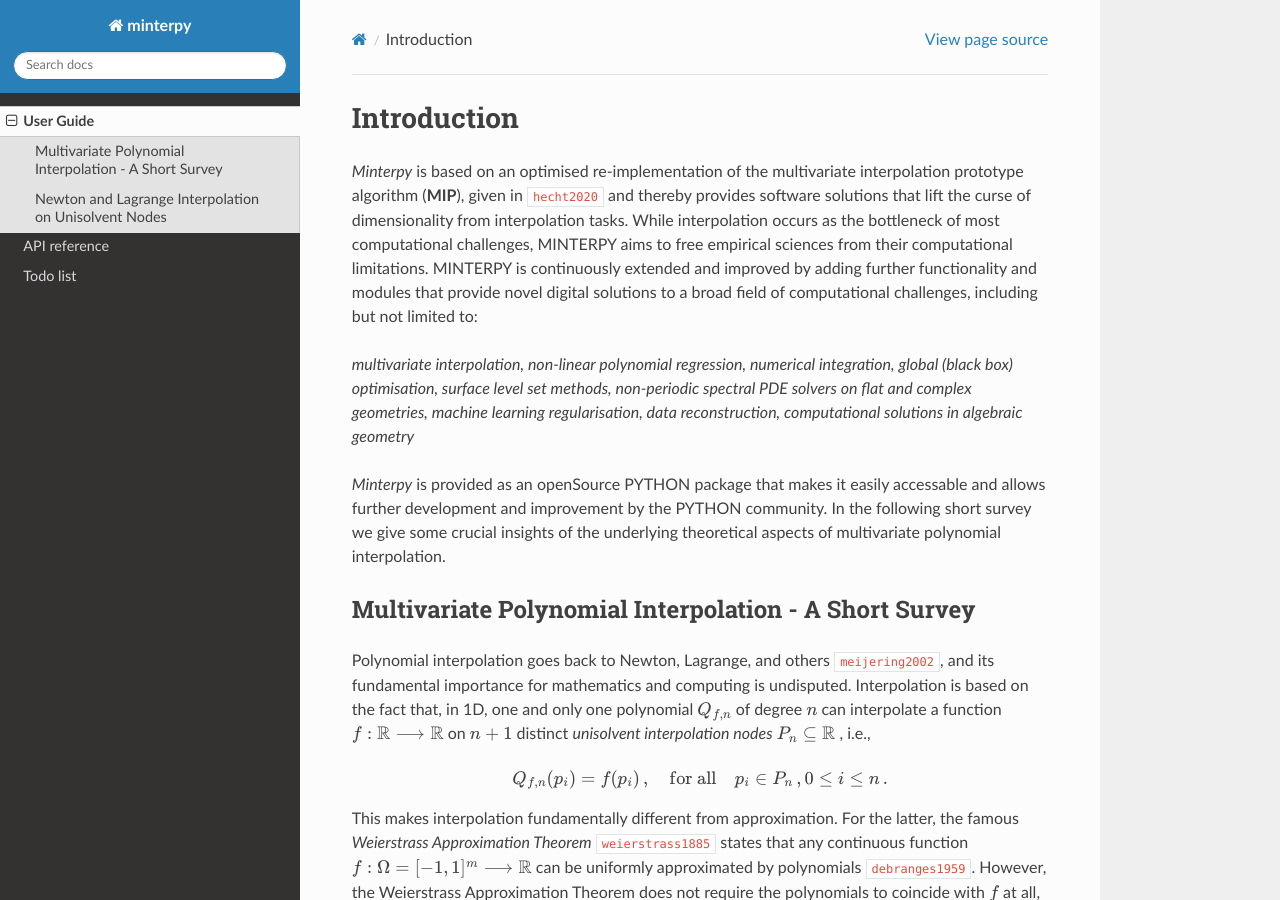
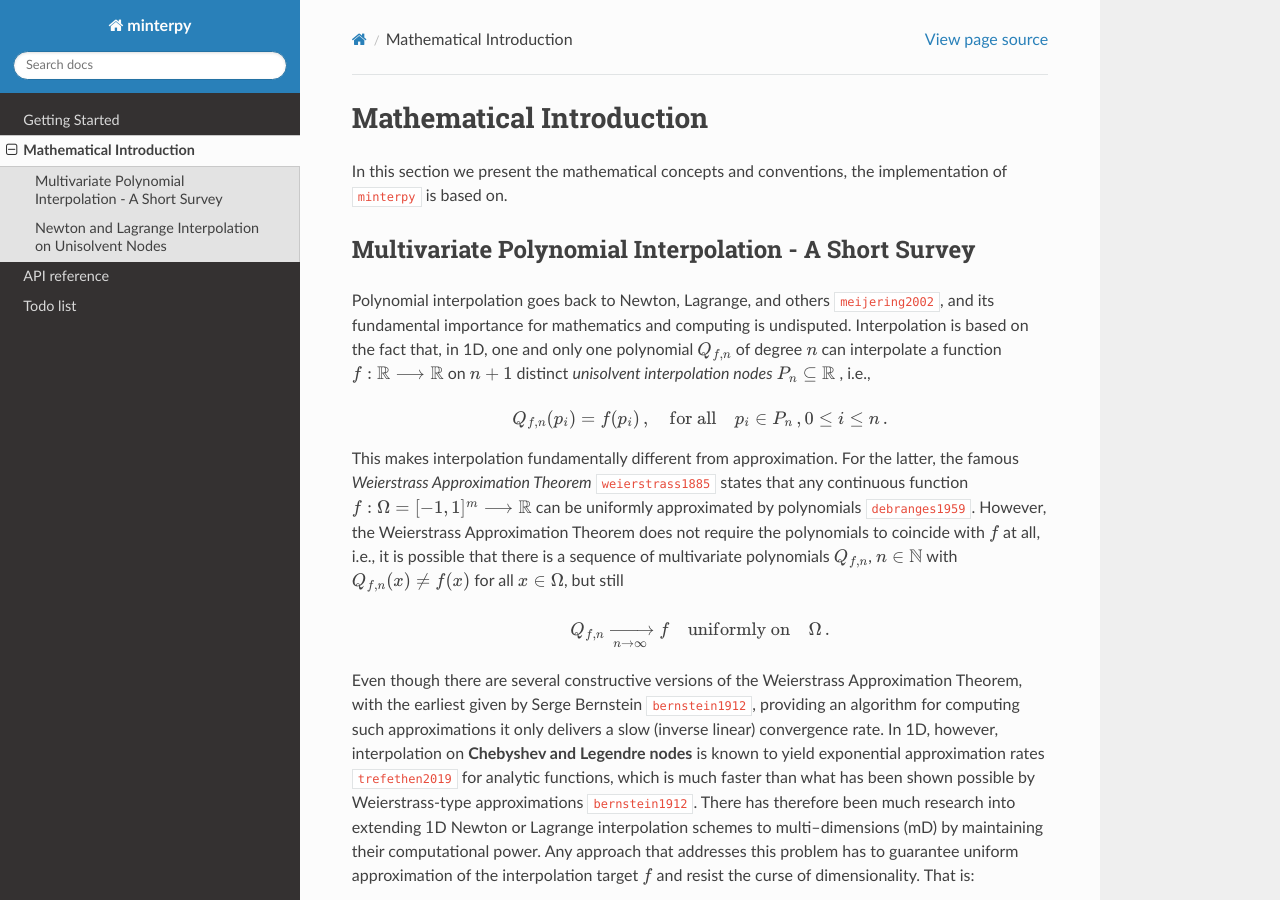
Before and after one commit to casus/minterpy, a Sphinx documentation site: the page built from docs/math_intro/intro.rst, in a window 1280 px wide and 900 px high. Built offline with Sphinx 7.4.7 and the Read the Docs theme 2.0.0, drawn with Linux system fonts in a browser that asks for light colours; cross-references to code outside the pages are shown as plain code.

Commit message:
Rearrange documentation; Renamed math intro; moved Intro sections to top level; introduced local (filtered) bib

```diff
--- a/docs/usage/intro.rst
+++ b/docs/math_intro/intro.rst
@@ -1,15 +1,8 @@
-============
-Introduction
-============
+=========================
+Mathematical Introduction
+=========================
 
-*Minterpy* is based on an optimised re-implementation of the multivariate interpolation prototype algorithm (**MIP**), given in :cite:`hecht2020`
-and thereby provides software solutions that lift the curse of dimensionality from interpolation tasks.
-While interpolation occurs as the bottleneck of most computational challenges, MINTERPY aims to free empirical sciences from their computational limitations. MINTERPY is continuously extended and improved by adding further functionality and modules that provide novel digital solutions to a broad field of computational challenges, including but not limited to:
-
-*multivariate interpolation, non-linear polynomial regression, numerical integration, global (black box) optimisation, surface level set methods, non-periodic spectral PDE solvers on flat and complex geometries,
-machine learning regularisation, data reconstruction, computational solutions in algebraic geometry*
-
-*Minterpy* is provided as an openSource PYTHON package that makes it easily accessable and allows further development and improvement by the PYTHON community. In the following short survey we give some crucial insights of the underlying theoretical aspects of multivariate polynomial interpolation.
+In this section we present the mathematical concepts and conventions, the implementation of `minterpy` is based on.
 
 Multivariate Polynomial Interpolation - A Short Survey
 ======================================================
--- /dev/null
+++ b/docs/usage/index.rst
@@ -0,0 +1,3 @@
+###############
+Getting Started
+###############
```
Also changed, not shown: other parts of docs/math_intro/intro.rst (+2 -2 lines), docs/index.rst (+18 -1 lines), docs/math_intro/mip_approximation.png (renamed from docs/usage/mip_approximation.png).
